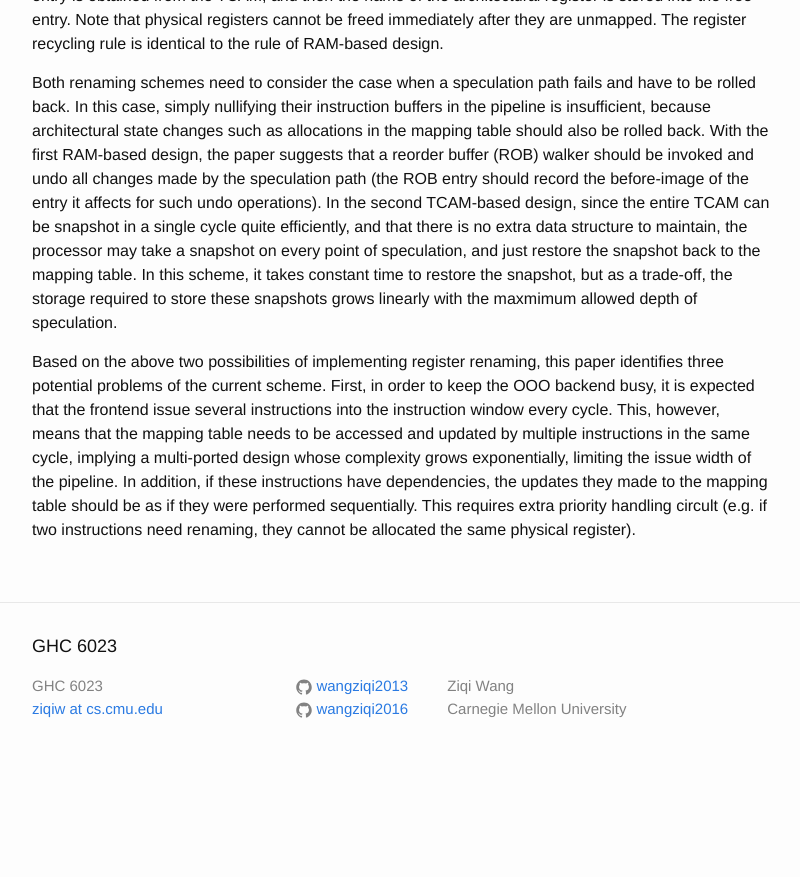
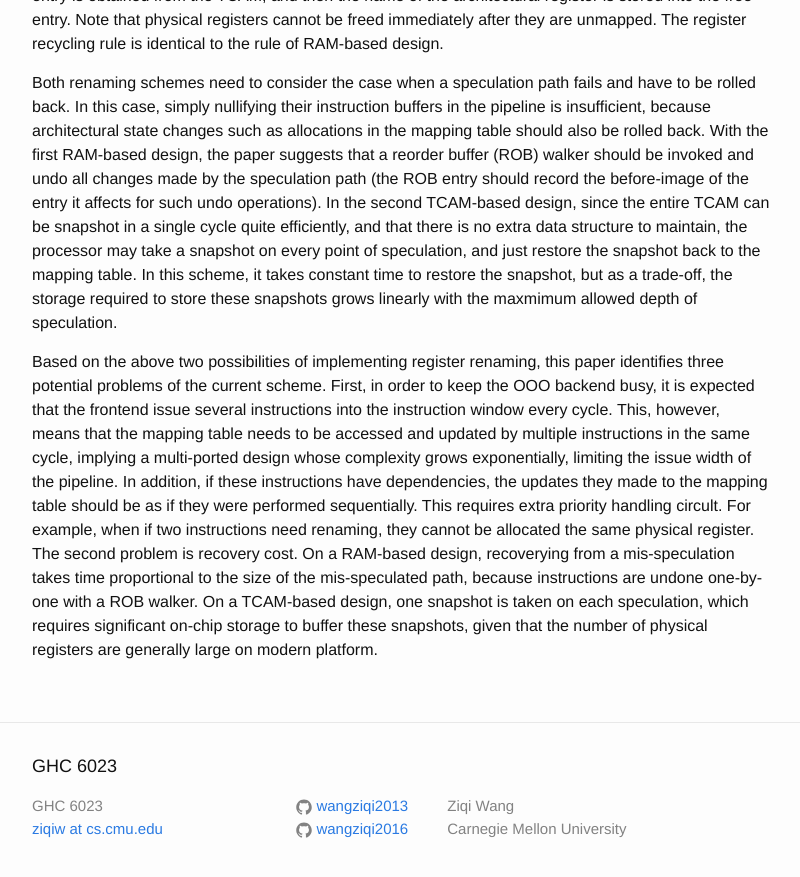
Before and after one commit to wangziqi2013/wangziqi2013.github.io, a Jekyll site: the page built from _posts/2019-08-15-straight.markdown, in a window 1280 px wide and 900 px high, scrolled down 741 px. Shown: the top 877 px of the window, without its empty margins (238-1038 px from the left). Built offline with Jekyll 4.4.1, drawn with Linux system fonts in a browser that asks for light colours; our own code applies the rules of GitHub Pages for plain Markdown files; before the commit the page ends 1521 px from its top, so only the background shows below that.

Commit message:
Adding second problem

```diff
--- a/_posts/2019-08-15-straight.markdown
+++ b/_posts/2019-08-15-straight.markdown
@@ -53,5 +53,8 @@ instructions into the instruction window every cycle. This, however, means that
 and updated by multiple instructions in the same cycle, implying a multi-ported design whose complexity grows exponentially,
 limiting the issue width of the pipeline.
 In addition, if these instructions have dependencies, the updates they made to the mapping table should be as if they were
-performed sequentially. This requires extra priority handling circult (e.g. if two instructions need renaming, they cannot
-be allocated the same physical register).
+performed sequentially. This requires extra priority handling circult. For example, when if two instructions need renaming,
+they cannot be allocated the same physical register. The second problem is recovery cost. On a RAM-based design, recoverying
+from a mis-speculation takes time proportional to the size of the mis-speculated path, because instructions are undone
+one-by-one with a ROB walker. On a TCAM-based design, one snapshot is taken on each speculation, which requires significant
+on-chip storage to buffer these snapshots, given that the number of physical registers are generally large on modern platform.
```
